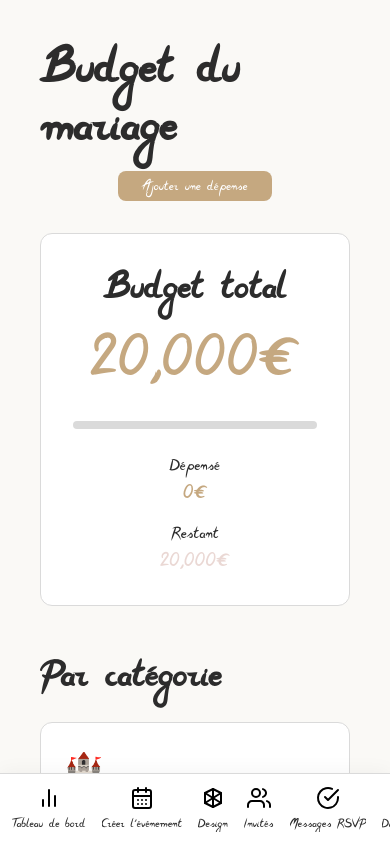
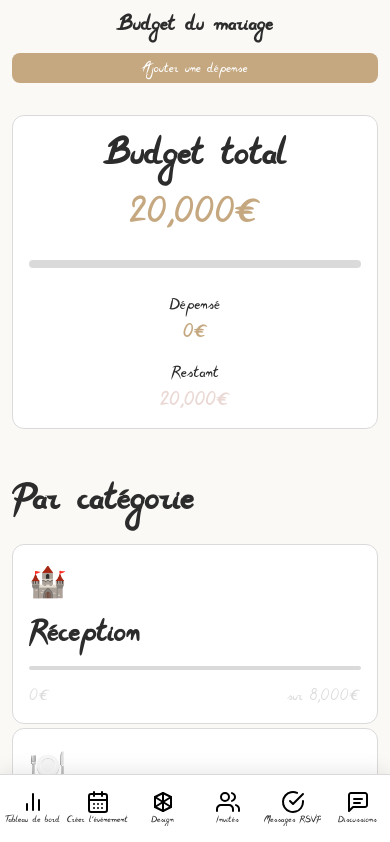
Before and after one commit to Esabrina77/kawepla, a Next.js app in the folder wedding-front/: page /client/budget in a window 390 px wide. Shown: the top 842 px of the page. Built offline with nearby package versions, Linux system fonts and the light colour scheme; no server answers; a web font is replaced by a local one.

Commit message:
register resolved

```diff
--- a/wedding-front/src/app/(extranet)/client/budget/budget.module.css
+++ b/wedding-front/src/app/(extranet)/client/budget/budget.module.css
@@ -172,14 +172,38 @@
 }
 
 @media (max-width: 768px) {
+  .budgetPage {
+    padding: var(--spacing-md);
+  }
+
   .header {
     flex-direction: column;
     gap: var(--spacing-md);
+    text-align: center;
+  }
+
+  .header h1 {
+    font-size: 1.5rem;
+  }
+
+  .addButton {
+    width: 100%;
+    justify-content: center;
+  }
+
+  .categoryGrid {
+    grid-template-columns: 1fr;
+    gap: var(--spacing-sm);
   }
 
   .budgetStats {
     flex-direction: column;
     gap: var(--spacing-md);
+    text-align: center;
+  }
+
+  .budgetStats > div {
+    align-items: center;
   }
 
   .expenseHeader {
@@ -192,4 +216,46 @@
     flex-direction: column;
     gap: var(--spacing-sm);
   }
+
+  .amount {
+    font-size: var(--font-size-4xl);
+  }
+
+  .totalCard {
+    padding: var(--spacing-lg);
+  }
 }
+
+@media (max-width: 480px) {
+  .budgetPage {
+    padding: var(--spacing-sm);
+  }
+
+  .header h1 {
+    font-size: 1.3rem;
+  }
+
+  .amount {
+    font-size: var(--font-size-3xl);
+  }
+
+  .totalCard {
+    padding: var(--spacing-md);
+  }
+
+  .categoryCard {
+    padding: var(--spacing-md);
+  }
+
+  .expenseCard {
+    padding: var(--spacing-md);
+  }
+
+  .categoryGrid {
+    gap: var(--spacing-xs);
+  }
+
+  .expenseList {
+    gap: var(--spacing-xs);
+  }
+}
--- a/wedding-front/src/app/(extranet)/client/clientLayout.module.css
+++ b/wedding-front/src/app/(extranet)/client/clientLayout.module.css
@@ -20,11 +20,25 @@
 @media (max-width: 768px) {
   .main {
     margin-left: 0;
-    padding: var(--spacing-md);
-    padding-bottom: 80px; /* Espace pour la navigation mobile */
+    padding: var(--spacing-sm);
+    padding-bottom: 90px; /* Espace pour la navigation mobile */
+    min-height: calc(100vh - 80px);
   }
 
   .layout.collapsed .main {
     margin-left: 0;
+    padding-bottom: 90px;
   }
 }
+
+@media (max-width: 480px) {
+  .main {
+    padding: var(--spacing-xs);
+    padding-bottom: 80px; /* Espace pour la navigation mobile plus petite */
+    min-height: calc(100vh - 70px);
+  }
+
+  .layout.collapsed .main {
+    padding-bottom: 80px;
+  }
+}
--- a/wedding-front/src/app/(extranet)/client/design/design.module.css
+++ b/wedding-front/src/app/(extranet)/client/design/design.module.css
@@ -387,31 +387,146 @@
     padding: 1rem;
   }
 
+  .header h1 {
+    font-size: 1.8rem;
+  }
+
+  .header p {
+    font-size: 1rem;
+  }
+
   .designGrid {
     grid-template-columns: 1fr;
-    gap: 1rem;
+    gap: 1.5rem;
+  }
+
+  .designCard {
+    max-width: 100%;
+  }
+
+  .designPreview {
+    height: 300px;
+  }
+
+  .mockup {
+    width: 200px;
+    height: 280px;
+    transform: scale(0.9);
   }
 
   .modalBody {
-    flex-direction: column;
+    padding: 1rem;
   }
 
   .previewContainer {
-    flex: none;
-    height: 300px;
-  }
-
-  .filters {
-    padding: 1rem;
     flex-direction: column;
     gap: 1rem;
   }
 
+  .filters {
+    flex-direction: column;
+    gap: 1rem;
+    padding: 1rem;
+  }
+
   .searchBar {
-    min-width: auto;
+    min-width: 100%;
   }
 
   .filterSelect {
-    min-width: auto;
+    min-width: 100%;
+  }
+
+  .actions {
+    flex-direction: column;
+    gap: 0.5rem;
+  }
+
+  .previewButton,
+  .chooseButton {
+    width: 100%;
   }
 }
+
+@media (max-width: 480px) {
+  .designPage {
+    padding: 0.5rem;
+  }
+
+  .header {
+    margin-bottom: 2rem;
+  }
+
+  .header h1 {
+    font-size: 1.5rem;
+  }
+
+  .header p {
+    font-size: 0.9rem;
+  }
+
+  .designGrid {
+    gap: 1rem;
+  }
+
+  .designPreview {
+    height: 250px;
+  }
+
+  .mockup {
+    width: 160px;
+    height: 220px;
+    transform: scale(0.8);
+  }
+
+  .designInfo {
+    padding: 1rem;
+  }
+
+  .designInfo h3 {
+    font-size: 1.1rem;
+  }
+
+  .designInfo p {
+    font-size: 0.9rem;
+  }
+
+  .filters {
+    padding: 0.75rem;
+    gap: 0.75rem;
+  }
+
+  .searchBar input,
+  .filterSelect select {
+    padding: 0.75rem 1rem;
+    font-size: 0.9rem;
+  }
+
+  .modalContent {
+    margin: 0.5rem;
+    width: calc(100% - 1rem);
+  }
+
+  .modalBody {
+    padding: 0.75rem;
+  }
+
+  .previewContainer {
+    gap: 0.75rem;
+  }
+
+  .fullPreview {
+    height: 300px;
+  }
+
+  .category,
+  .premium {
+    font-size: 0.7rem;
+    padding: 0.2rem 0.5rem;
+  }
+
+  .tag {
+    font-size: 0.6rem;
+    padding: 0.15rem 0.4rem;
+  }
+}
--- a/wedding-front/src/app/(extranet)/client/guests/guests.module.css
+++ b/wedding-front/src/app/(extranet)/client/guests/guests.module.css
@@ -954,7 +954,7 @@
 /* Responsive design */
 @media (max-width: 768px) {
   .guestsPage {
-    padding: 0.75rem;
+    padding: 0.5rem;
   }
 
   .header {
@@ -965,6 +965,7 @@
 
   .header h1 {
     font-size: 1.5rem;
+    text-align: center;
   }
 
   .filters {
@@ -973,11 +974,15 @@
   }
 
   .statsGrid {
-    grid-template-columns: repeat(auto-fit, minmax(120px, 1fr));
+    grid-template-columns: repeat(2, 1fr);
     gap: 0.75rem;
   }
 
   .guestsList {
+    margin-bottom: 1rem;
+  }
+
+  .guestsGrid {
     grid-template-columns: 1fr;
     gap: 1rem;
   }
@@ -1012,9 +1017,10 @@
   }
 
   .modalContent {
-    width: 98%;
+    width: 95%;
     max-height: 95vh;
     border-radius: 16px;
+    margin: 1rem;
   }
 
   .templateButtons {
@@ -1059,11 +1065,11 @@
   }
 
   .searchInput {
-    font-size: 0.9rem;
+    font-size: 16px; /* Évite le zoom sur iOS */
   }
 
   .searchInput::placeholder {
-    font-size: 0.85rem;
+    font-size: 14px;
   }
 
   .searchIcon {
@@ -1080,6 +1086,70 @@
   .searchResults {
     font-size: 0.8rem;
     padding: 0.4rem;
+  }
+
+  .formGrid {
+    grid-template-columns: 1fr;
+    gap: 0.5rem;
+  }
+
+  .addForm {
+    margin-bottom: 1rem;
+    padding: 1rem;
+  }
+}
+
+@media (max-width: 480px) {
+  .guestsPage {
+    padding: 0.25rem;
+  }
+
+  .header {
+    padding: 0.75rem;
+  }
+
+  .header h1 {
+    font-size: 1.3rem;
+  }
+
+  .statsGrid {
+    grid-template-columns: repeat(2, 1fr);
+    gap: 0.5rem;
+  }
+
+  .statItem {
+    padding: 0.75rem;
+  }
+
+  .statItem strong {
+    font-size: 1.3rem;
+  }
+
+  .guestCard {
+    padding: 0.75rem;
+    min-height: 120px;
+  }
+
+  .guestHeader h3 {
+    font-size: 1rem;
+  }
+
+  .actions {
+    gap: 0.5rem;
+  }
+
+  .modalContent {
+    margin: 0.5rem;
+    width: calc(100% - 1rem);
+  }
+
+  .formGrid {
+    grid-template-columns: 1fr;
+    gap: 0.25rem;
+  }
+
+  .addForm {
+    padding: 0.75rem;
   }
 }
 
--- a/wedding-front/src/app/(extranet)/client/planning/planning.module.css
+++ b/wedding-front/src/app/(extranet)/client/planning/planning.module.css
@@ -168,14 +168,33 @@
 }
 
 @media (max-width: 768px) {
+  .planningPage {
+    padding: var(--spacing-md);
+  }
+
   .header {
     flex-direction: column;
     gap: var(--spacing-md);
+    text-align: center;
+  }
+
+  .header h1 {
+    font-size: 1.5rem;
+  }
+
+  .addButton {
+    width: 100%;
+    justify-content: center;
   }
 
   .timelineHeader {
     flex-direction: column;
     gap: var(--spacing-md);
+    text-align: center;
+  }
+
+  .categoryFilter {
+    width: 100%;
   }
 
   .taskHeader {
@@ -187,10 +206,51 @@
   .taskFooter {
     flex-direction: column;
     gap: var(--spacing-md);
+    align-items: flex-start;
   }
 
   .taskActions {
     width: 100%;
-    justify-content: space-between;
+    justify-content: flex-start;
+  }
+
+  .taskCard {
+    padding: var(--spacing-md);
+  }
+
+  .progress {
+    padding: var(--spacing-md);
   }
 }
+
+@media (max-width: 480px) {
+  .planningPage {
+    padding: var(--spacing-sm);
+  }
+
+  .header h1 {
+    font-size: 1.3rem;
+  }
+
+  .taskCard {
+    padding: var(--spacing-sm);
+  }
+
+  .progress {
+    padding: var(--spacing-sm);
+  }
+
+  .taskList {
+    gap: var(--spacing-sm);
+  }
+
+  .taskActions {
+    flex-wrap: wrap;
+    gap: var(--spacing-xs);
+  }
+
+  .statusButton {
+    width: 20px;
+    height: 20px;
+  }
+}
--- a/wedding-front/src/app/(site)/auth/verify-email/page.tsx
+++ b/wedding-front/src/app/(site)/auth/verify-email/page.tsx
@@ -5,7 +5,7 @@ import { useRouter, useSearchParams } from 'next/navigation';
 import Link from 'next/link';
 import styles from '@/styles/site/auth.module.css';
 
-const API_URL = process.env.NEXT_PUBLIC_API_URL || 'http://localhost:3001/api';
+const API_URL = process.env.NEXT_PUBLIC_API_URL || 'http://localhost:3013';
 
 function VerifyEmailContent() {
   const router = useRouter();
@@ -45,7 +45,7 @@ function VerifyEmailContent() {
     }
 
     try {
-      const response = await fetch(`${API_URL}/auth/verify-email`, {
+      const response = await fetch(`${API_URL}/api/auth/verify-email`, {
         method: 'POST',
         headers: {
           'Content-Type': 'application/json',
@@ -79,7 +79,7 @@ function VerifyEmailContent() {
     setError('');
 
     try {
-      const response = await fetch(`${API_URL}/auth/send-verification-code`, {
+      const response = await fetch(`${API_URL}/api/auth/send-verification-code`, {
         method: 'POST',
         headers: {
           'Content-Type': 'application/json',
--- a/wedding-front/src/components/Sidebar/Sidebar.module.css
+++ b/wedding-front/src/components/Sidebar/Sidebar.module.css
@@ -179,16 +179,19 @@
 @media (max-width: 768px) {
   .sidebar {
     width: 100%;
-    height: auto;
+    height: 80px;
     position: fixed;
     bottom: 0;
     top: auto;
     border-right: none;
     border-top: 1px solid var(--color-border);
+    background-color: white;
+    box-shadow: 0 -2px 20px rgba(0, 0, 0, 0.1);
   }
 
   .collapsed {
     width: 100%;
+    height: 80px;
   }
 
   .sidebarHeader {
@@ -198,7 +201,10 @@
   .navigation {
     flex-direction: row;
     justify-content: space-around;
-    padding: var(--spacing-sm);
+    align-items: center;
+    padding: var(--spacing-xs);
+    height: 100%;
+    overflow: visible;
   }
 
   .navItem {
@@ -206,10 +212,37 @@
     text-align: center;
     padding: var(--spacing-xs);
     gap: var(--spacing-xs);
+    flex: 1;
+    min-width: 0;
+    border-radius: 8px;
+    transition: all 0.2s ease;
+  }
+
+  .navItem:hover {
+    background-color: var(--color-background-light);
+  }
+
+  .navItem.active {
+    background-color: var(--color-primary-light);
+    color: var(--color-primary);
+  }
+
+  .icon {
+    width: 20px;
+    height: 20px;
+  }
+
+  .navContent {
+    align-items: center;
   }
 
   .title {
-    font-size: 12px;
+    font-size: 10px;
+    font-weight: 500;
+    white-space: nowrap;
+    overflow: hidden;
+    text-overflow: ellipsis;
+    max-width: 100%;
   }
 
   .description {
@@ -219,6 +252,34 @@
   .accessibilityNavItem,
   .sidebarFooter {
     display: none;
+  }
+}
+
+@media (max-width: 480px) {
+  .sidebar {
+    height: 70px;
+  }
+
+  .collapsed {
+    height: 70px;
+  }
+
+  .navigation {
+    padding: var(--spacing-xs);
+  }
+
+  .navItem {
+    padding: var(--spacing-xs) 2px;
+    gap: 2px;
+  }
+
+  .icon {
+    width: 18px;
+    height: 18px;
+  }
+
+  .title {
+    font-size: 9px;
   }
 }
 
```
Also changed, not shown: wedding-front/src/app/(extranet)/client/dashboard/dashboard.module.css (+60 -0 lines).
